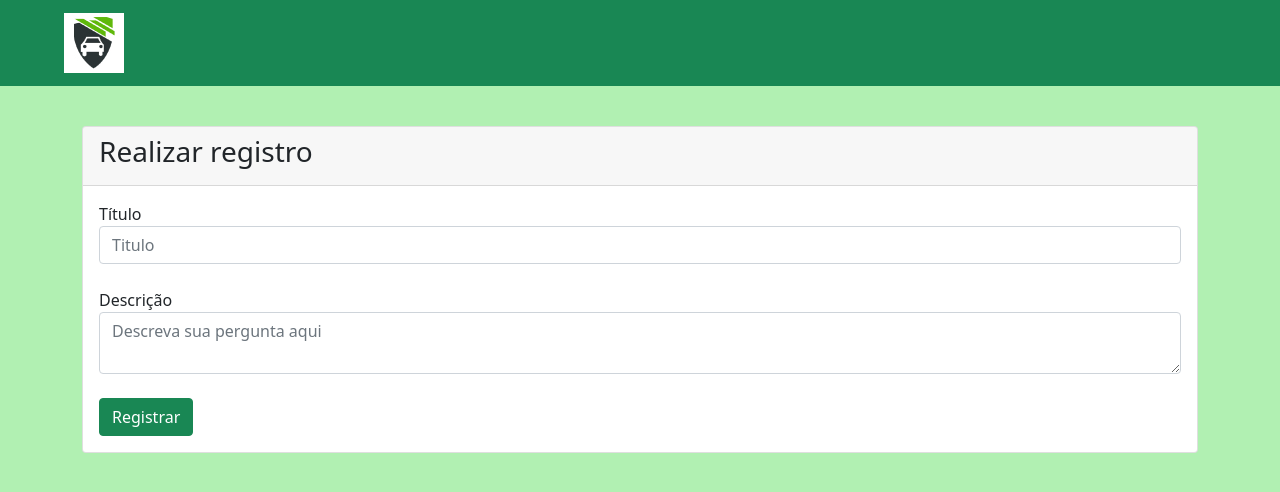
After one commit to vanderL/ask-and-answer, a Node server app: page /perguntar in a window 1280 px wide. The commit adds this page. Shown: the top 492 px of the page. Run offline with Node 20, Linux system fonts and the light colour scheme; some libraries are stand-ins or nearby versions.

Commit message:
Partials and dados form delivery server

```diff
--- a/index.js
+++ b/index.js
@@ -1,15 +1,23 @@
 const express = require('express');
 const app = express()
+const bodyParser = require('body-parser')
 
 app.set('view engine', 'ejs')
 app.use(express.static('public'))
 
+app.use(bodyParser.urlencoded({extended: false}))
+app.use(bodyParser.json())
+
 app.get('/', (req, res) => {
     res.render('index')
 })
-
 app.get('/perguntar', (req,res) => {
     res.render("perguntar")
+})
+app.post('/salvarpergunta', (req, res) => {
+    var titulo = req.body.titulo
+    var description = req.body.description
+    res.send("Formulario recebido com sucesso!!!!!!!!!" + titulo + " - " + description)
 })
 
 app.listen(8080, ()=> {
--- a/package.json
+++ b/package.json
@@ -11,6 +11,7 @@
   "author": "",
   "license": "ISC",
   "dependencies": {
+    "body-parser": "^1.19.0",
     "ejs": "^3.1.5",
     "express": "^4.17.1"
   }
--- a/public/css/style.css
+++ b/public/css/style.css
@@ -0,0 +1,11 @@
+body {
+    background-color: #B1F0B2;
+}
+
+.logo {
+    margin-left:5%;
+}
+
+#form-ask {
+    margin-top: 5vh;
+}
--- /dev/null
+++ b/views/partials/footer.ejs
@@ -0,0 +1,5 @@
+    <script src="https://cdn.jsdelivr.net/npm/@popperjs/core@2.5.4/dist/umd/popper.min.js" integrity="sha384-q2kxQ16AaE6UbzuKqyBE9/u/KzioAlnx2maXQHiDX9d4/zp8Ok3f+M7DPm+Ib6IU" crossorigin="anonymous"></script>
+    <script src="https://cdn.jsdelivr.net/npm/bootstrap@5.0.0-beta1/dist/js/bootstrap.min.js" integrity="sha384-pQQkAEnwaBkjpqZ8RU1fF1AKtTcHJwFl3pblpTlHXybJjHpMYo79HY3hIi4NKxyj" crossorigin="anonymous"></script>
+    <script src="https://cdn.jsdelivr.net/npm/bootstrap@5.0.0-beta1/dist/js/bootstrap.bundle.min.js" integrity="sha384-ygbV9kiqUc6oa4msXn9868pTtWMgiQaeYH7/t7LECLbyPA2x65Kgf80OJFdroafW" crossorigin="anonymous"></script>
+</body>
+</html>
--- /dev/null
+++ b/views/partials/header.ejs
@@ -0,0 +1,10 @@
+<!DOCTYPE html>
+<html lang="en">
+<head>
+    <meta charset="UTF-8">
+    <meta name="viewport" content="width=device-width, initial-scale=1.0">
+    <link href="https://cdn.jsdelivr.net/npm/bootstrap@5.0.0-beta1/dist/css/bootstrap.min.css" rel="stylesheet">
+    <title>Guia pontuação</title>
+    <link rel="stylesheet" href="/css/style.css">
+</head>
+<body>
--- /dev/null
+++ b/views/partials/navbar.ejs
@@ -0,0 +1,5 @@
+<div class="navbar navbar-light bg-success">
+    <a href="#" class="navbar-brand logo">
+        <img src="/image/icone.jpg" alt="">
+    </a>
+</div>
--- /dev/null
+++ b/views/perguntar.ejs
@@ -0,0 +1,25 @@
+<%- include('partials/header.ejs') %>
+<%- include('partials/navbar.ejs') %>
+
+    <div class="container">
+
+        <div class="card" id="form-ask">
+            <div class="card-header">
+                <h3>Realizar registro</h3>
+            </div>
+            <div class="card-body">
+                <form action="/salvarpergunta" method="post">
+                    <label for="titulo">Título</label>
+                    <input type="text" placeholder="Titulo" class="form-control" name="titulo">
+
+                    <br><label for="description">Descrição</label>
+                    <textarea placeholder="Descreva sua pergunta aqui" class="form-control" name="description"></textarea>
+
+                    <br><button class="btn btn-success">Registrar</button>
+                </form>
+            </div>
+        </div>
+
+    </div>
+
+<%- include('partials/footer.ejs') %>
```
Also changed, not shown: views/index.ejs (+4 -29 lines), public/image/capa.jpg (added), public/image/icone.jpg (added), 1 other file.
